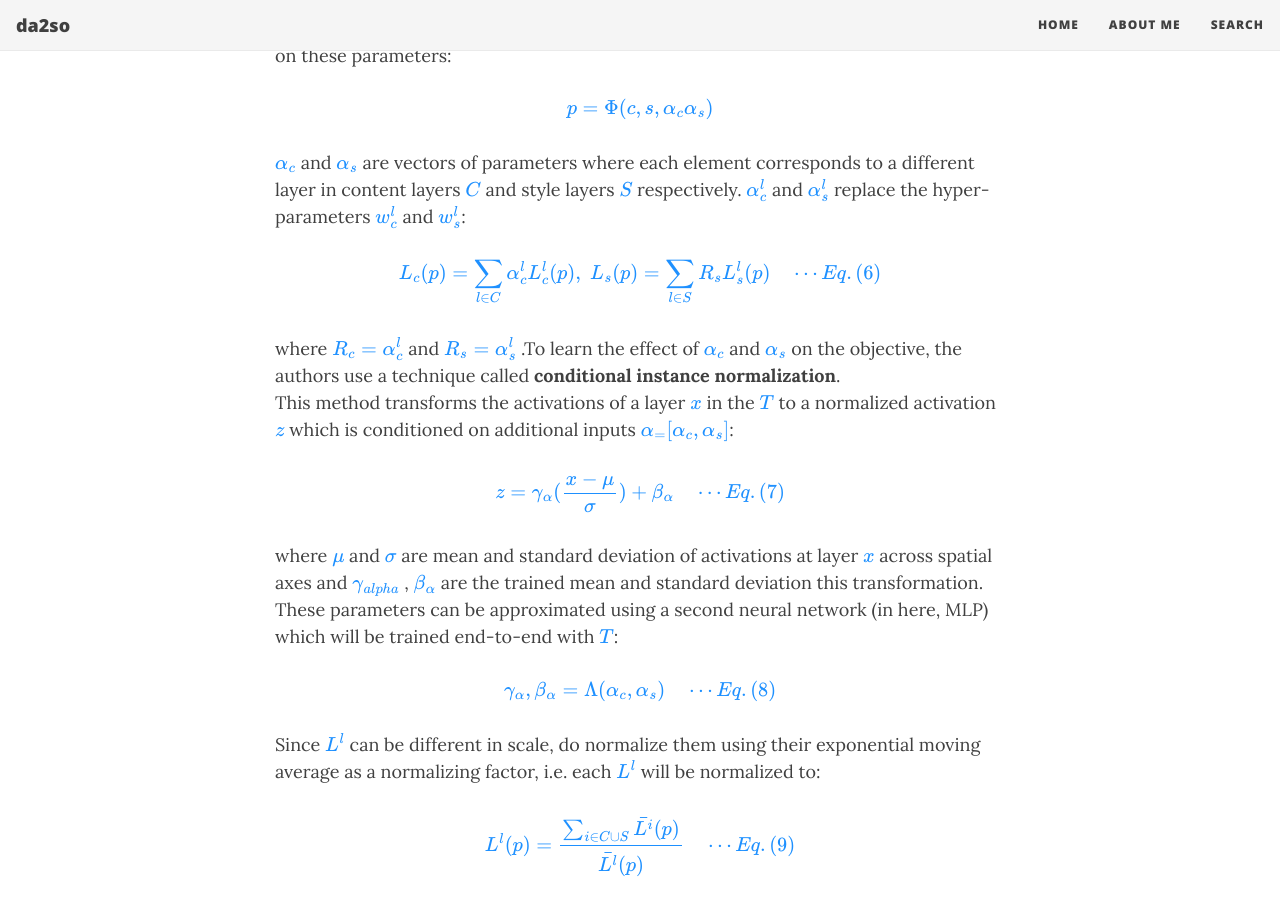
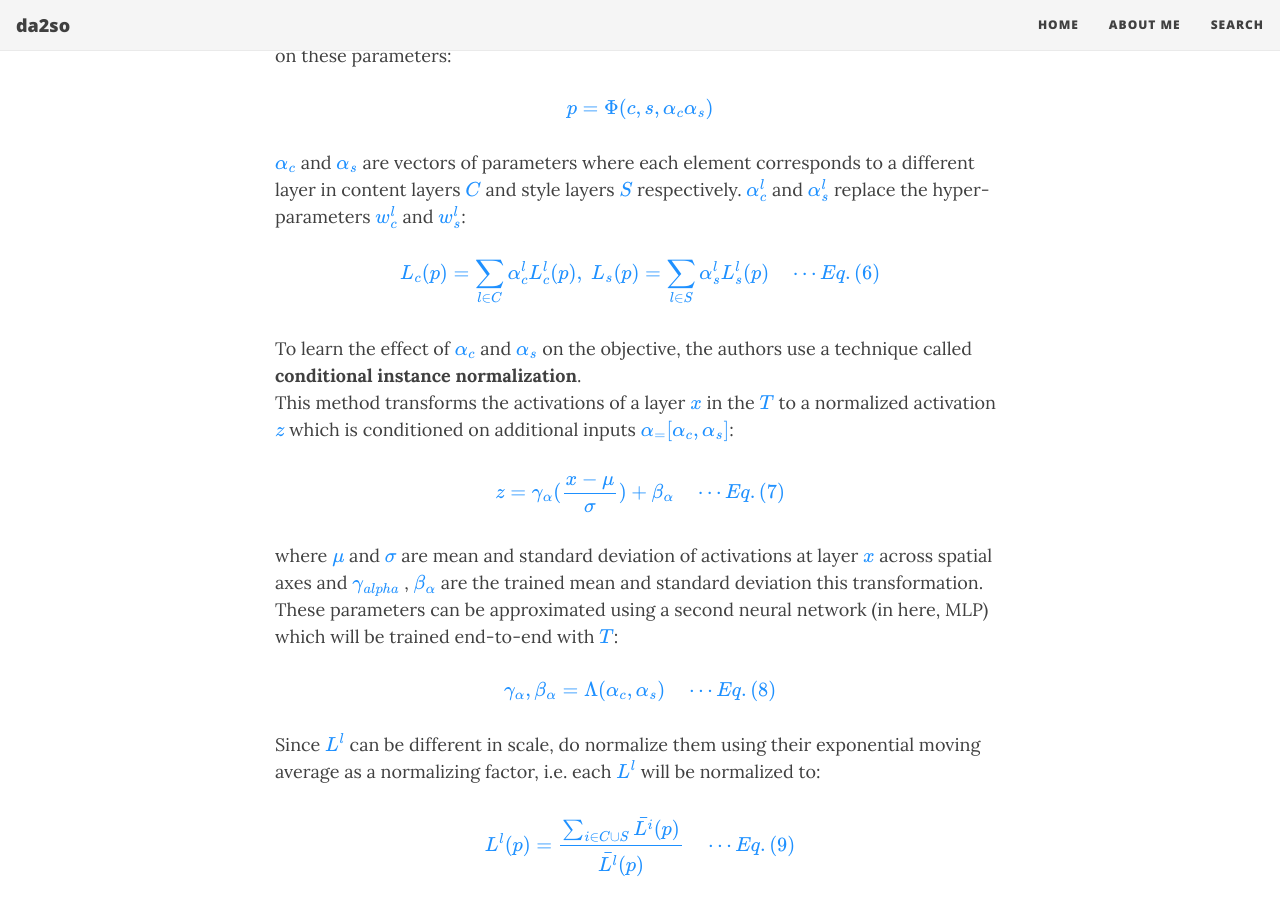
Before and after one commit to da2so/da2so.github.io, a Jekyll site: the page built from _posts/2020-12-11-Adjustable_Real_time_Style_Transfer.md, in a window 1280 px wide and 900 px high, scrolled down 3650 px. Built offline with Jekyll 4.4.1, drawn with Linux system fonts in a browser that asks for light colours; nearby versions of some CDN libraries; formulas are drawn with MathJax 3.

Commit message:
Update 2020-12-11-Adjustable_Real_time_Style_Transfer.md

```diff
--- a/_posts/2020-12-11-Adjustable_Real_time_Style_Transfer.md
+++ b/_posts/2020-12-11-Adjustable_Real_time_Style_Transfer.md
@@ -104,10 +104,10 @@ p = \Phi (c,s,\alpha_c \alpha_s)
 
 <span style="color:DodgerBlue">
 \\[
-L_c (p)= \sum_\{ l \in C \} \alpha^l_c  L^l_c (p), \; L_s (p) = \sum_\{ l \in S \} R_s L^l_s(p)    \quad \cdots Eq .(6)
+L_c (p)= \sum_\{ l \in C \} \alpha^l_c  L^l_c (p), \; L_s (p) = \sum_\{ l \in S \} \alpha^l_s L^l_s(p)    \quad \cdots Eq .(6)
 \\] </span>
 
-where <span style="color:DodgerBlue">$ R_c= \alpha^l_c $</span>  and <span style="color:DodgerBlue">$ R_s= \alpha^l_s $</span>  .To learn the effect of <span style="color:DodgerBlue">$ \alpha_c $</span> and <span style="color:DodgerBlue">$ \alpha_s $</span> on the objective, the authors use a technique called **conditional instance normalization**.
+To learn the effect of <span style="color:DodgerBlue">$ \alpha_c $</span> and <span style="color:DodgerBlue">$ \alpha_s $</span> on the objective, the authors use a technique called **conditional instance normalization**.
 This method transforms the activations of a layer <span style="color:DodgerBlue">$ x $</span> in the <span style="color:DodgerBlue">$T$</span> to a normalized activation <span style="color:DodgerBlue">$ z $</span> which is conditioned on additional inputs <span style="color:DodgerBlue">$ \alpha_= [ \alpha_c , \alpha_s] $</span>:
 
 
```
